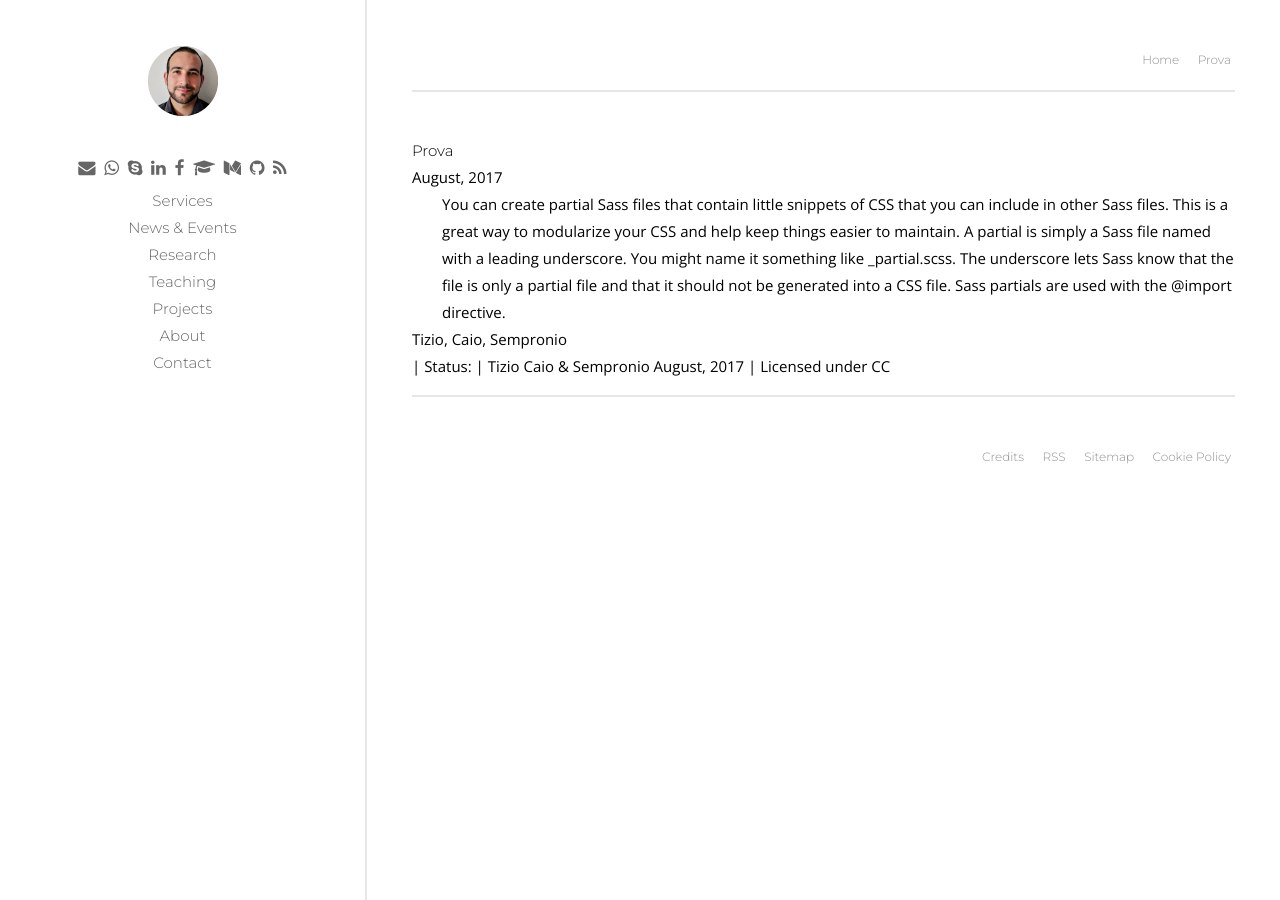
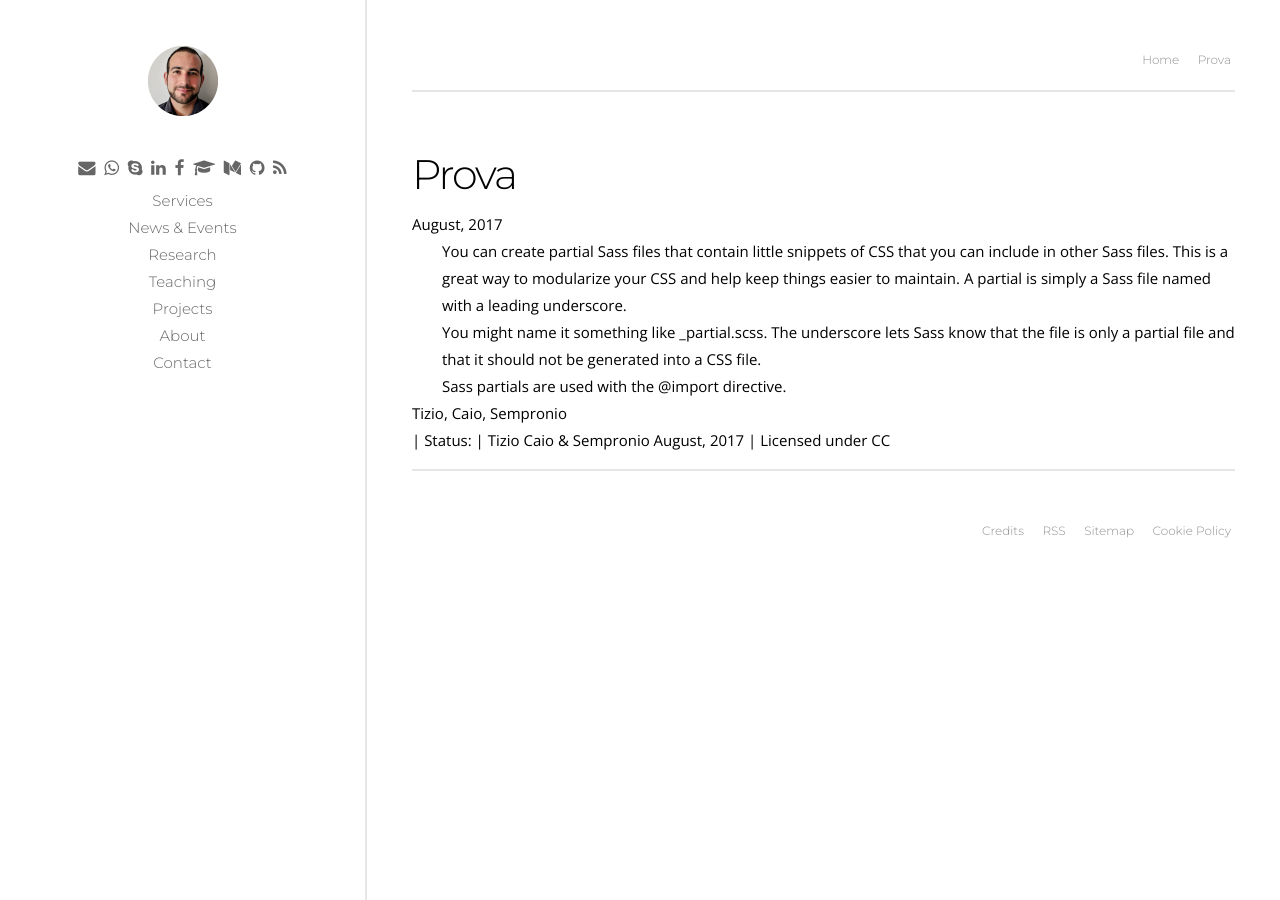
Before and after one commit to p-marco/p-marco.github.io, a Jekyll site: the page built from prova.md, in a window 1280 px wide. Built offline with Jekyll 4.4.1, drawn with Linux system fonts in a browser that asks for light colours; our own code applies the rules of GitHub Pages for plain Markdown files.

Commit message:
default layout test

```diff
--- a/assets/css/styles.scss
+++ b/assets/css/styles.scss
@@ -227,9 +227,10 @@ body{
 }
 
 h1.hero{
-	font-size: 3*$unit-grid;
+	font-size: 4*$unit-grid;
 	font-weight: 600;
 }
+h1 {font-size: 2.75*$unit-grid; letter-spacing: -2px}
 
 p.hero{
 	font-size: 1.5*$unit-grid;
@@ -243,8 +244,8 @@ p.hero{
 }
 
 .abstract {
-	margin-top: 1em;
-	margin-bottom: 1em;
+	padding-top: 2*$unit-grid;
+	padding-bottom: 2*$unit-grid;
 	p{
 		padding-left: 2*$unit-grid ;
 	}
--- a/prova.md
+++ b/prova.md
@@ -7,4 +7,8 @@ author: Tizio Caio & Sempronio
 date: August, 2017
 ---
 
-You can create partial Sass files that contain little snippets of CSS that you can include in other Sass files. This is a great way to modularize your CSS and help keep things easier to maintain. A partial is simply a Sass file named with a leading underscore. You might name it something like _partial.scss. The underscore lets Sass know that the file is only a partial file and that it should not be generated into a CSS file. Sass partials are used with the @import directive.
+You can create partial Sass files that contain little snippets of CSS that you can include in other Sass files. This is a great way to modularize your CSS and help keep things easier to maintain. A partial is simply a Sass file named with a leading underscore.
+
+You might name it something like _partial.scss. The underscore lets Sass know that the file is only a partial file and that it should not be generated into a CSS file.
+
+Sass partials are used with the @import directive.
```
